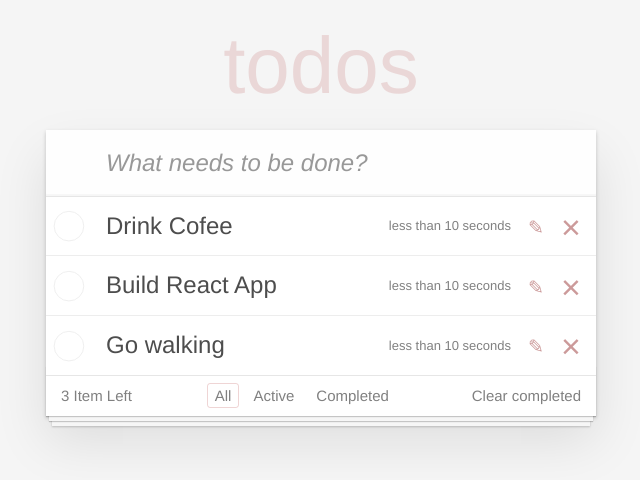
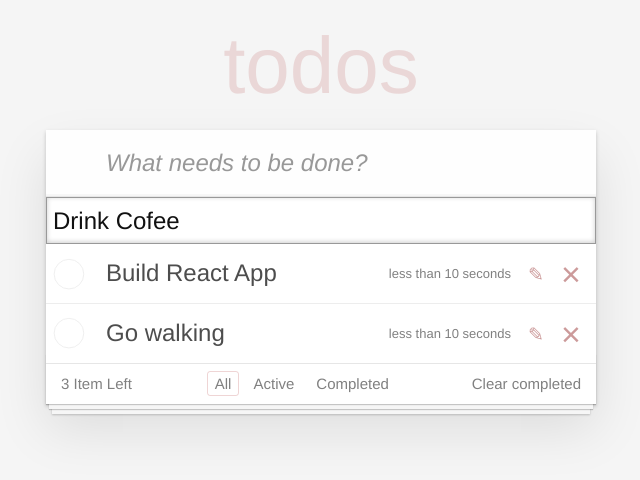
Before and after one commit to VadimNIkitin1/ReactTodoApp, a React (Create React App) app: page / in a window 1280 px wide. Both pictures are taken after a click on the button 855 px from the left and 227 px from the top of the page. Shown: the top 480 px of the page, without its empty margins (319-959 px from the left). Built offline with nearby package versions, Linux system fonts and the light colour scheme.

Commit message:
add edit task

```diff
--- a/src/App.css
+++ b/src/App.css
@@ -99,6 +99,13 @@ body {
   bottom: 100%;
 }
 
+.toggle-all + label:before {
+  content: "❯";
+  font-size: 22px;
+  color: #e6e6e6;
+  padding: 10px 27px 10px 27px;
+}
+
 .toggle-all + label {
   width: 60px;
   height: 34px;
@@ -108,13 +115,6 @@ body {
   left: -13px;
   -webkit-transform: rotate(90deg);
   transform: rotate(90deg);
-}
-
-.toggle-all + label:before {
-  content: "❯";
-  font-size: 22px;
-  color: #e6e6e6;
-  padding: 10px 27px 10px 27px;
 }
 
 .toggle-all:checked + label:before {
--- a/src/App.js
+++ b/src/App.js
@@ -22,6 +22,7 @@ export default class App extends Component {
       completed: false,
       id: this.maxID++,
       createdTime: new Date(),
+      edit: false,
     };
   }
   // Функция удаления задачи из списка
@@ -60,6 +61,7 @@ export default class App extends Component {
       };
     });
   };
+
   // функция очистки выполненых задач
   onClearCompleted = () => {
     this.setState(({ todoData }) => {
@@ -69,7 +71,7 @@ export default class App extends Component {
       };
     });
   };
-
+  // Функции фильтрации списка задач
   onFilterChange = (filter) => {
     this.setState({ currentFilter: filter });
   };
@@ -87,6 +89,28 @@ export default class App extends Component {
     return todoData;
   }
 
+  changeEditClassName = (id) => {
+    const update = this.state.todoData.map((el) => {
+      if (el.id === id) {
+        el.edit = !el.edit;
+      } else el.edit = false;
+      return el;
+    });
+    this.setState({ todoData: update });
+  };
+
+  changeTodoTask = (id, string) => {
+    const update = this.state.todoData.map((el) => {
+      if (el.id === id) {
+        el.label = string;
+      }
+      el.edit = false;
+      return el;
+    });
+
+    this.setState({ todoData: update });
+  };
+
   render() {
     return (
       <div className="App">
@@ -98,8 +122,10 @@ export default class App extends Component {
           <section className="main">
             <TaskList
               todos={this.getFilteredTasks()}
+              onEdit={this.changeEditClassName}
               onDeleted={this.deleteItem}
               onToggleCompleted={this.onToggleCompleted}
+              changeTodoTask={this.changeTodoTask}
             />
             <Footer
               currentFilter={this.state.currentFilter}
--- a/src/components/NewTask/NewTaskForm.jsx
+++ b/src/components/NewTask/NewTaskForm.jsx
@@ -14,6 +14,9 @@ export default class NewTaskForm extends Component {
   onSubmit = (e) => {
     e.preventDefault();
     this.props.onAddedItem(this.state.label);
+    this.setState({
+      label: "",
+    });
   };
 
   render() {
@@ -24,6 +27,7 @@ export default class NewTaskForm extends Component {
           placeholder="What needs to be done?"
           autoFocus
           onChange={this.onLabelChange}
+          value={this.state.label}
         />
       </form>
     );
--- a/src/components/Task/Task.jsx
+++ b/src/components/Task/Task.jsx
@@ -10,6 +10,7 @@ export default class Task extends Component {
     this.state = { createdString: this.formatTime(props.createdTime) };
   }
 
+  // Функции показателя времени
   componentDidMount() {
     this.timer = setInterval(() => {
       this.setState({
@@ -26,30 +27,67 @@ export default class Task extends Component {
     return formatDistanceToNow(time, { includeSeconds: true });
   }
 
+  state = {
+    label: this.props.label,
+  };
+
+  onLabelEditChange = (e) => {
+    this.setState({
+      label: e.target.value,
+    });
+  };
+
+  onSubmitEdit = (e) => {
+    e.preventDefault();
+    this.props.changeTodoTask(this.props.id, this.state.label);
+  };
+
   render() {
     // Получение свойств
-    const { label, onDeleted, onToggleCompleted, completed } = this.props;
+    const {
+      label,
+      completed,
+      id,
+      onDeleted,
+      onToggleCompleted,
+      edit,
+      changeEditClassName,
+    } = this.props;
     // Добавления класса 'выполнено'
     let completedClassName = "";
     if (completed) {
       completedClassName += "completed";
     }
 
-    return (
+    return !edit ? (
       <li className={completedClassName}>
         <div className="view">
-          <input className="toggle" type="checkbox" />
+          <input
+            className="toggle"
+            type="checkbox"
+            onChange={onToggleCompleted}
+            checked={completed}
+          />
           <label>
-            <span className="description" onClick={onToggleCompleted}>
-              {label}
-            </span>
+            <span className="description">{label}</span>
             <span className="created">{this.state.createdString}</span>
           </label>
-          <button className="icon icon-edit"></button>
+          <button
+            className="icon icon-edit"
+            onClick={() => changeEditClassName(id)}
+          ></button>
           <button className="icon icon-destroy" onClick={onDeleted}></button>
         </div>
-        <input type="text" className="edit" />
       </li>
+    ) : (
+      <form onSubmit={this.onSubmitEdit}>
+        <input
+          className="edit"
+          onChange={this.onLabelEditChange}
+          defaultValue={label}
+          autoFocus
+        />
+      </form>
     );
   }
 }
--- a/src/components/TaskList/TaskList.jsx
+++ b/src/components/TaskList/TaskList.jsx
@@ -4,7 +4,8 @@ import "./TaskList.css";
 
 export default class TaskList extends Component {
   render() {
-    const { todos, onDeleted, onToggleCompleted } = this.props;
+    const { todos, onEdit, onDeleted, onToggleCompleted, changeTodoTask } =
+      this.props;
     const elements = todos.map((el) => {
       const { id, ...elProps } = el;
       return (
@@ -13,6 +14,9 @@ export default class TaskList extends Component {
           key={id}
           onDeleted={() => onDeleted(id)}
           onToggleCompleted={() => onToggleCompleted(id)}
+          changeEditClassName={onEdit}
+          id={id}
+          changeTodoTask={changeTodoTask}
         />
       );
     });
```
Also changed, not shown: src/components/Task/Task.css (+3 -0 lines), src/components/TaskList/TaskList.css (+0 -4 lines).
